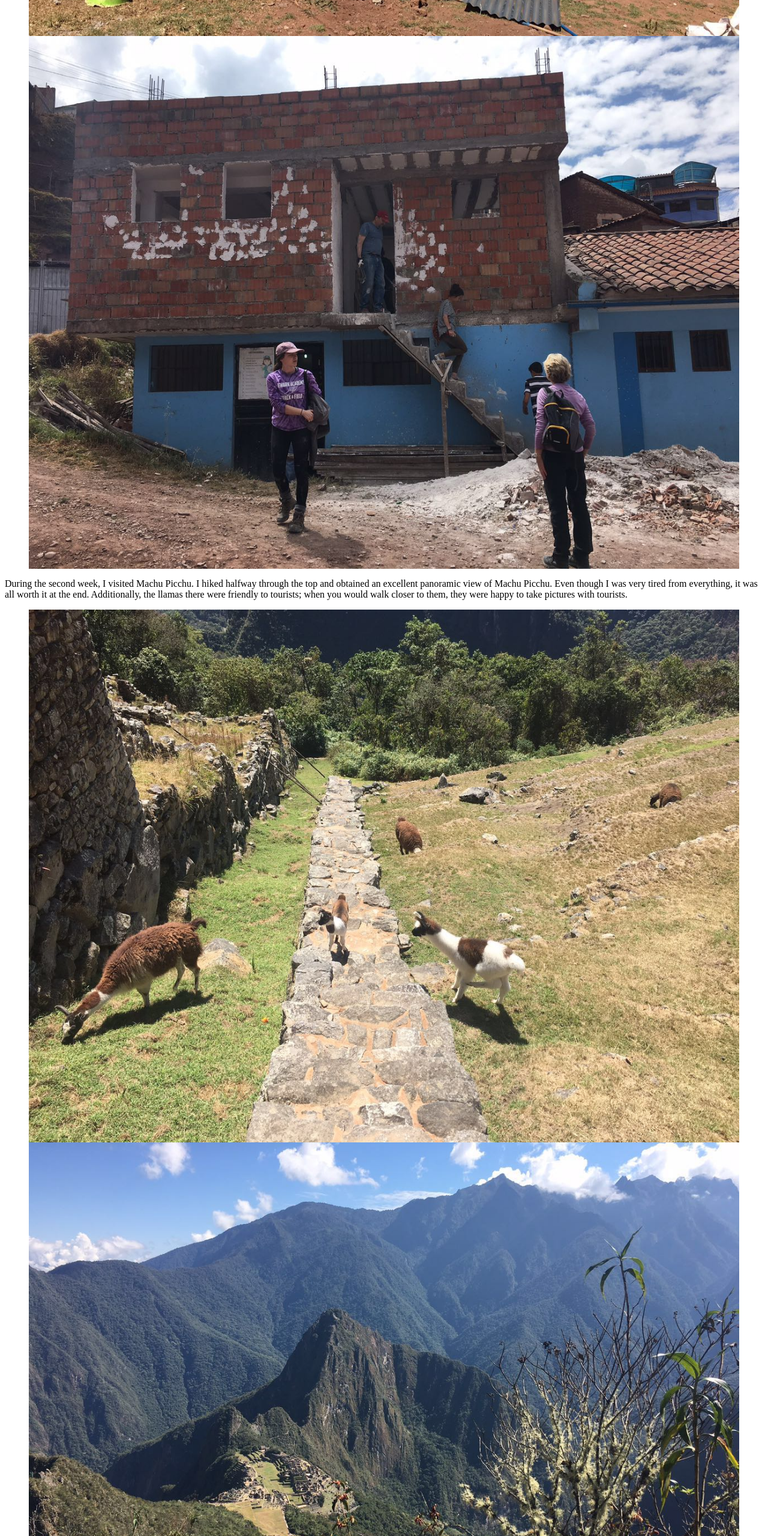
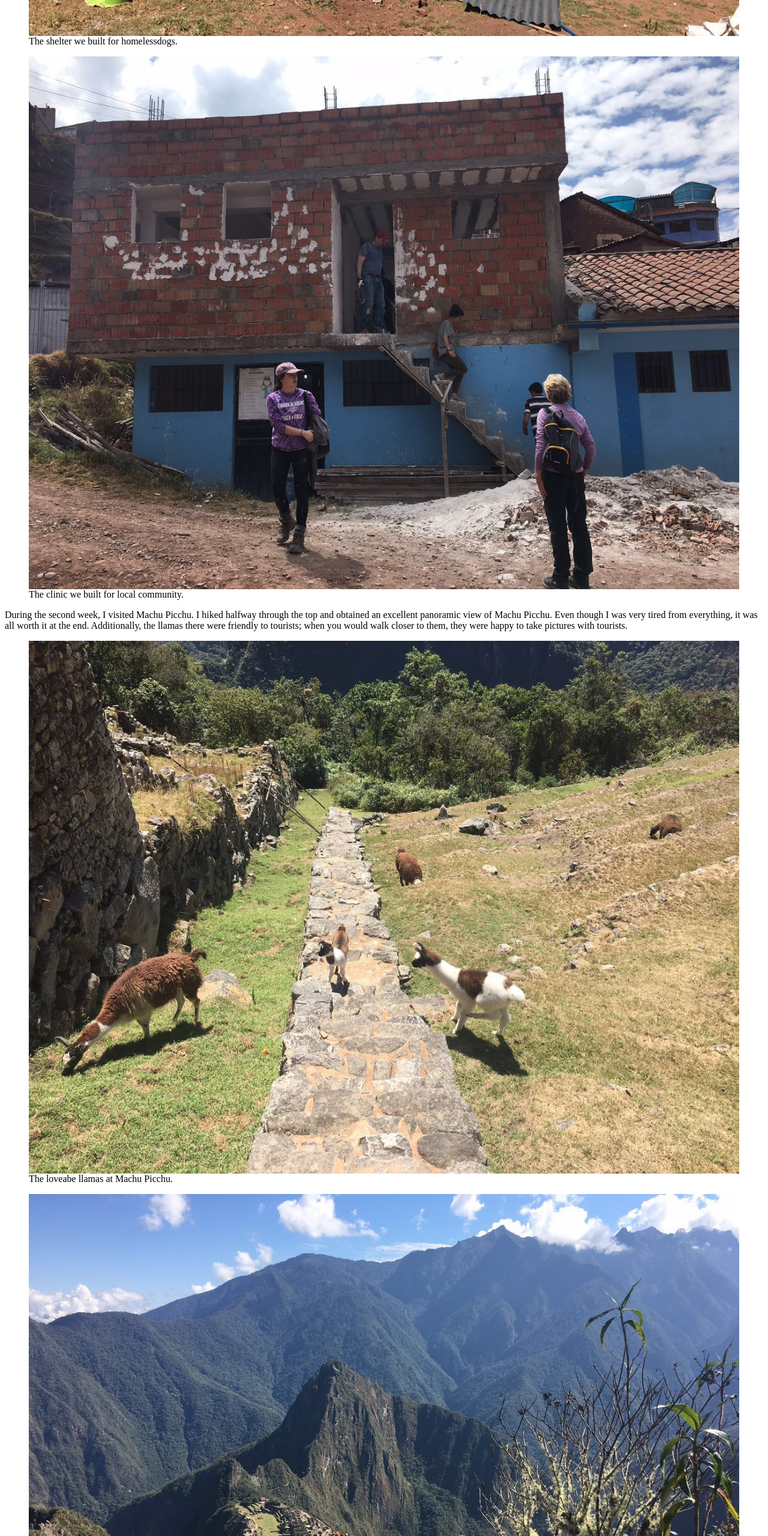
Before and after one commit to wxie11/Project1, a plain HTML site: page summer/index.html in a window 1280 px wide. Shown: the part 851-3411 px from the top of the page at 60% size. Drawn offline with Linux system fonts and the light colour scheme.

Commit message:
added <figcaption> for my four figures

```diff
--- a/summer/index.html
+++ b/summer/index.html
@@ -29,7 +29,15 @@
         </p>
         <figure>
           <img src="../361pics/dogs.jpg" alt="Shelter for homeless dogs" />
+          <figcaption>
+            The shelter we built for homelessdogs.
+          </figcaption>
+        </figure>
+        <figure>
           <img src="../361pics/hcenter.jpg" alt="Health Center" />
+          <figcaption>
+            The clinic we built for local community.
+          </figcaption>
         </figure>
         <p>
           During the second week, I visited Machu Picchu. I hiked halfway through the
@@ -40,7 +48,15 @@
         </p>
         <figure>
           <img src="../361pics/llamas.jpg" alt="Many llamas" />
+          <figcaption>
+            The loveabe llamas at Machu Picchu.
+          </figcaption>
+        </figure>
+        <figure>
           <img src="../361pics/view.jpg" alt="Machu Picchu" />
+          <figcaption>
+            A view of Machu Picchu.
+          </figcaption>
         </figure>
       </article>
     </main>
```
